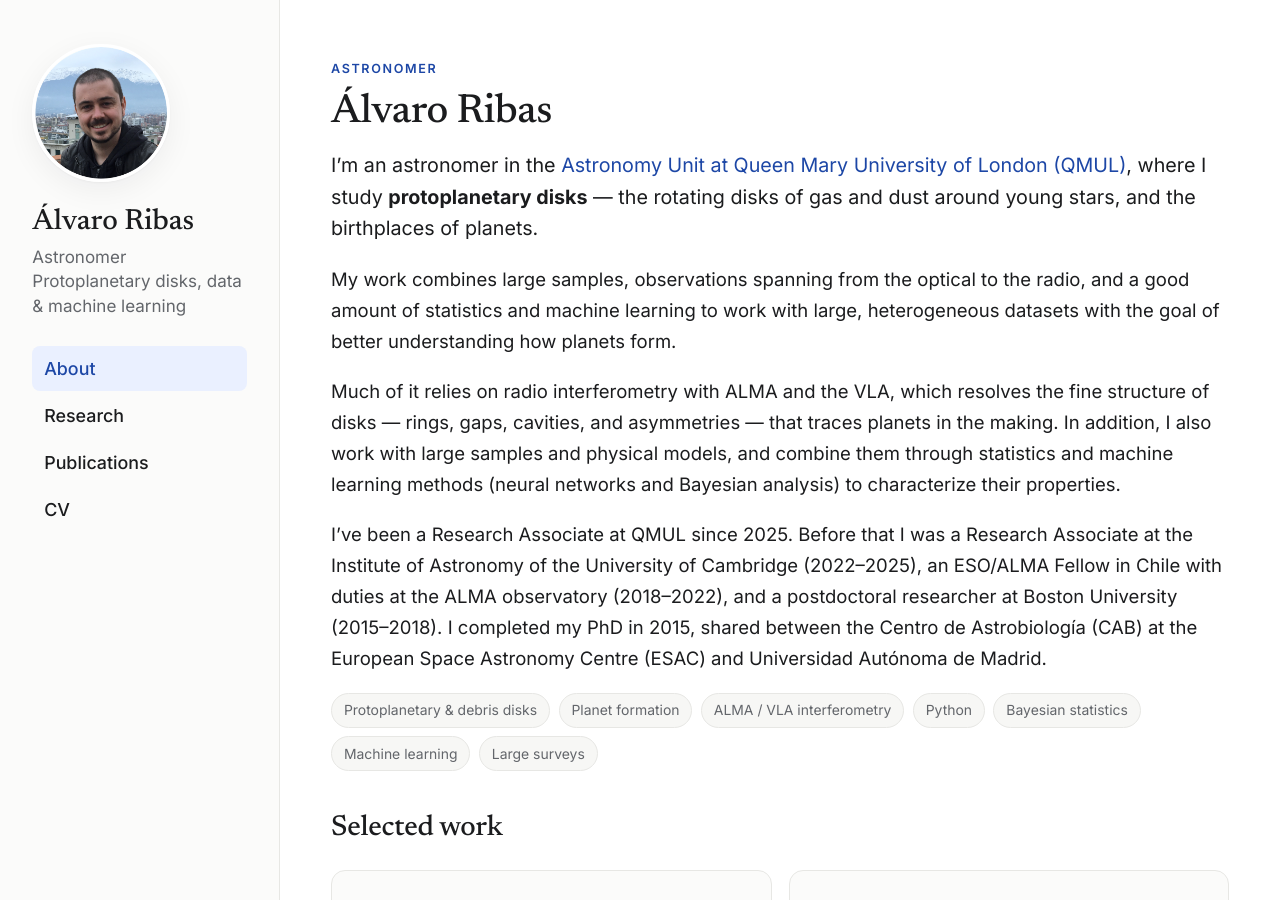
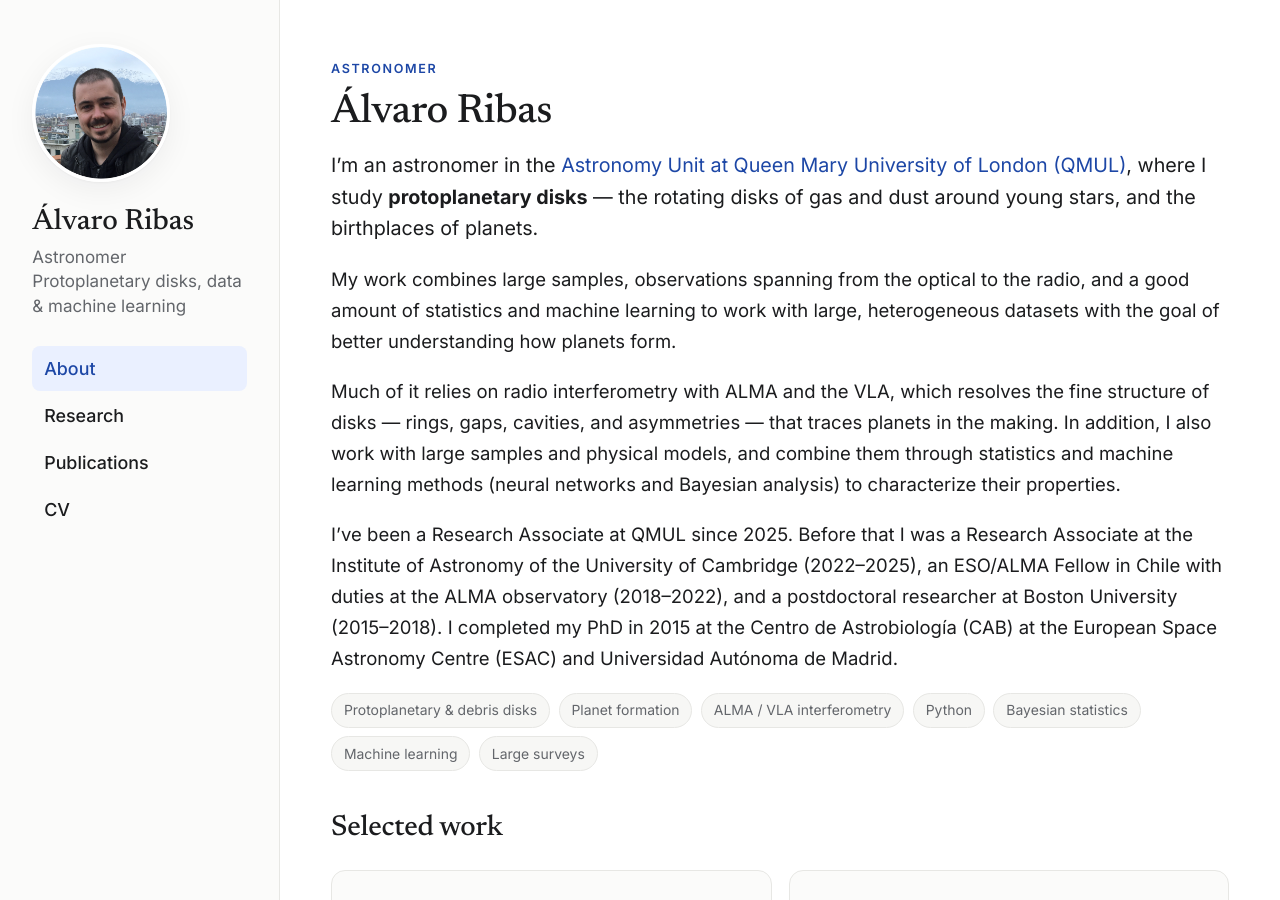
Before and after one commit to alvaroribas/alvaroribas.github.io, a Jekyll site: the page built from index.md, in a window 1280 px wide and 900 px high. Built offline with Jekyll 4.4.1, drawn with Linux system fonts in a browser that asks for light colours.

Commit message:
Minor update

```diff
--- a/index.md
+++ b/index.md
@@ -15,7 +15,7 @@
 
 Much of it relies on radio interferometry with ALMA and the VLA, which resolves the fine structure of disks — rings, gaps, cavities, and asymmetries — that traces planets in the making. In addition, I also work with large samples and physical models, and combine them through statistics and machine learning methods (neural networks and Bayesian analysis) to characterize their properties.
 
-I've been a Research Associate at QMUL since 2025. Before that I was a Research Associate at the Institute of Astronomy of the University of Cambridge (2022–2025), an ESO/ALMA Fellow in Chile with duties at the ALMA observatory (2018–2022), and a postdoctoral researcher at Boston University (2015–2018). I completed my PhD in 2015, shared between the Centro de Astrobiología (CAB) at the European Space Astronomy Centre (ESAC) and Universidad Autónoma de Madrid.
+I've been a Research Associate at QMUL since 2025. Before that I was a Research Associate at the Institute of Astronomy of the University of Cambridge (2022–2025), an ESO/ALMA Fellow in Chile with duties at the ALMA observatory (2018–2022), and a postdoctoral researcher at Boston University (2015–2018). I completed my PhD in 2015 at the Centro de Astrobiología (CAB) at the European Space Astronomy Centre (ESAC) and Universidad Autónoma de Madrid.
 
 <div class="tags">
   <span class="tag">Protoplanetary &amp; debris disks</span>
```
